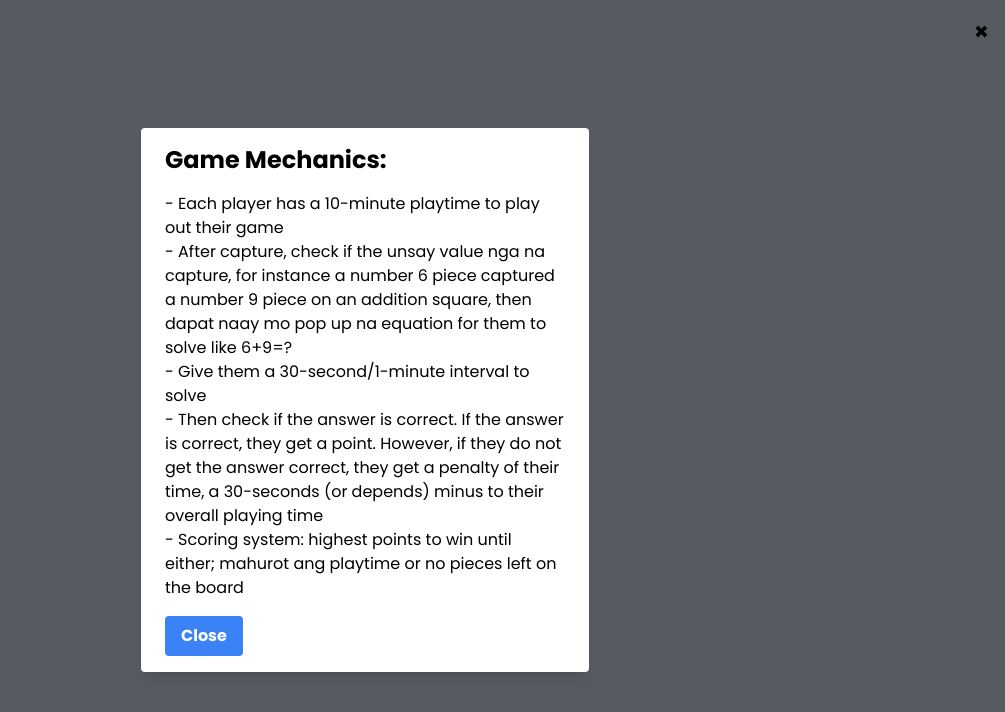
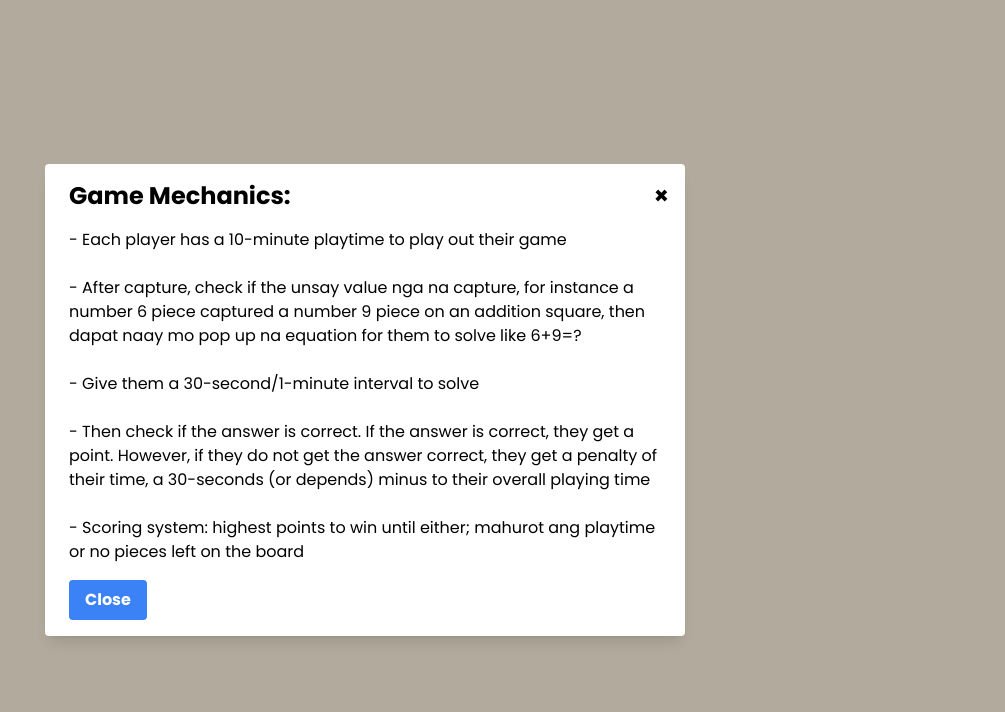
Before and after one commit to Keeeyaan/damath, a React (Vite) app: page / in a window 1280 px wide. Both pictures are taken after a click on the button "How to play?". Shown: the top 712 px of the page, without its empty margins (275-1280 px from the left). Built offline with nearby package versions, Linux system fonts and the light colour scheme.

Commit message:
update how to play modal

```diff
--- a/src/App.jsx
+++ b/src/App.jsx
@@ -1,8 +1,9 @@
+import React, { useState } from "react";
 import { BrowserRouter, Routes, Route } from "react-router-dom";
-import { useState } from "react";
+
 import Menu from "./components/Menu";
 import Board from "./components/Board";
-import Modal from "./components/Modal";
+import HowToModal from "./components/UI/HowToModal";
 
 const App = () => {
   const [isOpen, setIsOpen] = useState(false);
@@ -14,11 +15,11 @@ const App = () => {
   return (
     <>
       <BrowserRouter>
+        <HowToModal isOpen={isOpen} toggleModal={toggleModal} />
         <Routes>
           <Route path="/" element={<Menu toggleModal={toggleModal} />} />
           <Route path="/play" element={<Board rows={8} cols={8} />} />
         </Routes>
-        <Modal isOpen={isOpen} toggleModal={toggleModal} />
       </BrowserRouter>
     </>
   );
--- a/src/components/Modal.jsx
+++ /dev/null
@@ -1,54 +0,0 @@
-import React from "react";
-
-const Modal = ({ isOpen, toggleModal }) => {
-
-
-  return (
-    <>
-      {isOpen && (
-        <div className="fixed top-0 left-0 w-full h-full flex items-center justify-center">
-          {/* Add a semi-transparent background behind the modal */}
-          <div className="absolute w-full h-full bg-gray-800 opacity-75"></div>
-          <div className="modal-container bg-white w-4/5 md:max-w-md mx-auto rounded shadow-lg z-50 overflow-y-auto">
-            <div className="modal-content text-left px-6 py-4">
-              <h2 className="text-2xl font-bold mb-4">Game Mechanics:</h2>
-              <p className="mb-4">
-                - Each player has a 10-minute playtime to play out their game
-                <br />
-                - After capture, check if the unsay value nga na capture, for instance
-                a number 6 piece captured a number 9 piece on an addition square,
-                then dapat naay mo pop up na equation for them to solve like 6+9=?
-                <br />
-                - Give them a 30-second/1-minute interval to solve
-                <br />
-                - Then check if the answer is correct. If the answer is correct, they
-                get a point. However, if they do not get the answer correct, they get
-                a penalty of their time, a 30-seconds (or depends) minus to their
-                overall playing time
-                <br />
-                - Scoring system: highest points to win until either; mahurot ang
-                playtime or no pieces left on the board
-              </p>
-              {/* Add an "X" button to close the modal */}
-              <button
-                className="absolute top-0 right-0 mt-4 mr-4 text-2xl font-bold cursor-pointer"
-                onClick={toggleModal}
-              >
-                &times;
-              </button>
-              {/* Add a "Close" button to close the modal */}
-              <button
-                className="bg-blue-500 hover:bg-blue-700 text-white font-bold py-2 px-4 rounded"
-                onClick={toggleModal}
-              >
-                Close
-              </button>
-            </div>
-          </div>
-        </div>
-      )}
-    </>
-  );
-};
-
-export default Modal;
--- /dev/null
+++ b/src/components/UI/HowToModal.jsx
@@ -0,0 +1,54 @@
+import Modal from "./Modal";
+
+const HowToModal = ({ isOpen, toggleModal }) => {
+  return (
+    <>
+      {isOpen && (
+        <Modal modalToggle={toggleModal}>
+          <div className="bg-white rounded shadow-lg overflow-y-auto">
+            <div className=" px-6 py-4">
+              <h2 className="text-2xl font-bold mb-4">Game Mechanics:</h2>
+              <p className="mb-4">
+                - Each player has a 10-minute playtime to play out their game
+                <br />
+                <br />
+                - After capture, check if the unsay value nga na capture, for
+                instance a number 6 piece captured a number 9 piece on an
+                addition square, then dapat naay mo pop up na equation for them
+                to solve like 6+9=?
+                <br />
+                <br />
+                - Give them a 30-second/1-minute interval to solve
+                <br />
+                <br />
+                - Then check if the answer is correct. If the answer is correct,
+                they get a point. However, if they do not get the answer
+                correct, they get a penalty of their time, a 30-seconds (or
+                depends) minus to their overall playing time
+                <br />
+                <br />- Scoring system: highest points to win until either;
+                mahurot ang playtime or no pieces left on the board
+              </p>
+              {/* Add an "X" button to close the modal */}
+              <button
+                className="absolute top-0 right-0 mt-4 mr-4 text-2xl font-bold cursor-pointer"
+                onClick={toggleModal}
+              >
+                &times;
+              </button>
+              {/* Add a "Close" button to close the modal */}
+              <button
+                className="bg-blue-500 hover:bg-blue-700 text-white font-bold py-2 px-4 rounded transition ease-in-out"
+                onClick={toggleModal}
+              >
+                Close
+              </button>
+            </div>
+          </div>
+        </Modal>
+      )}
+    </>
+  );
+};
+
+export default HowToModal;
```
